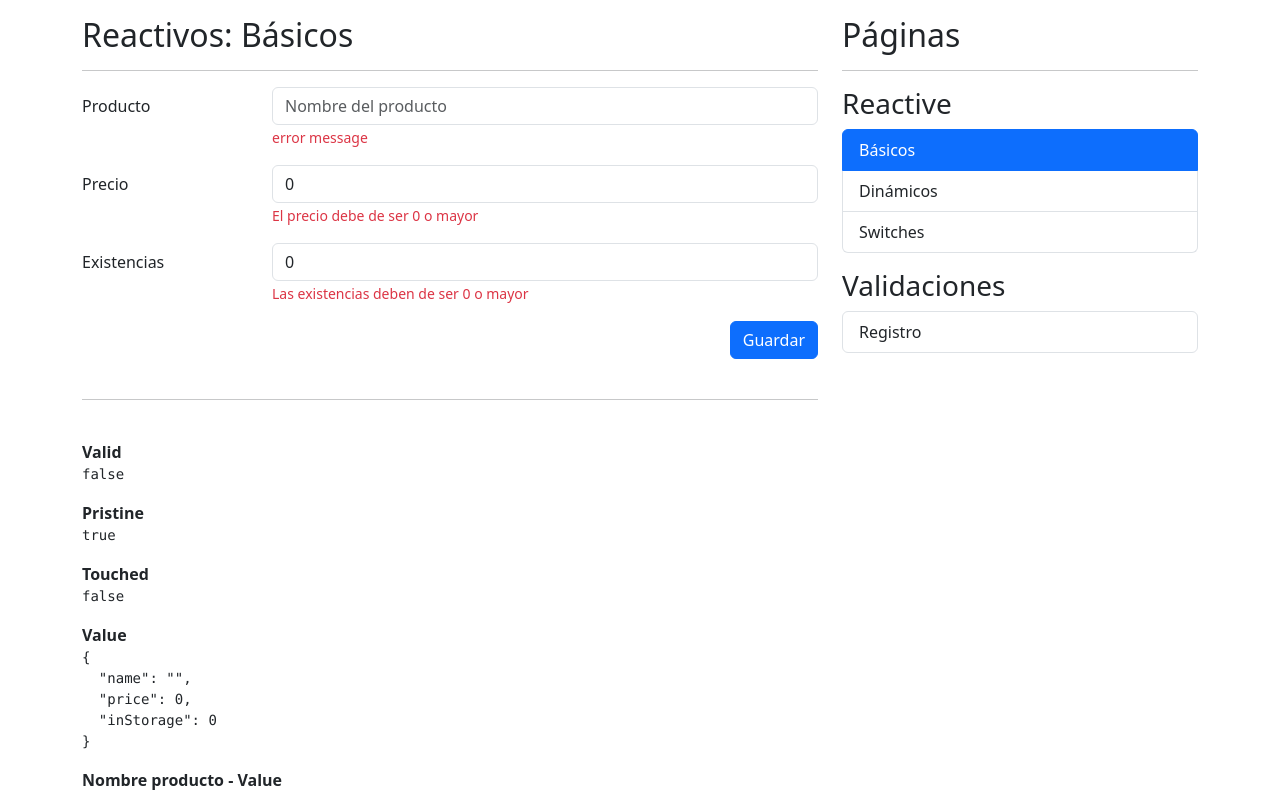
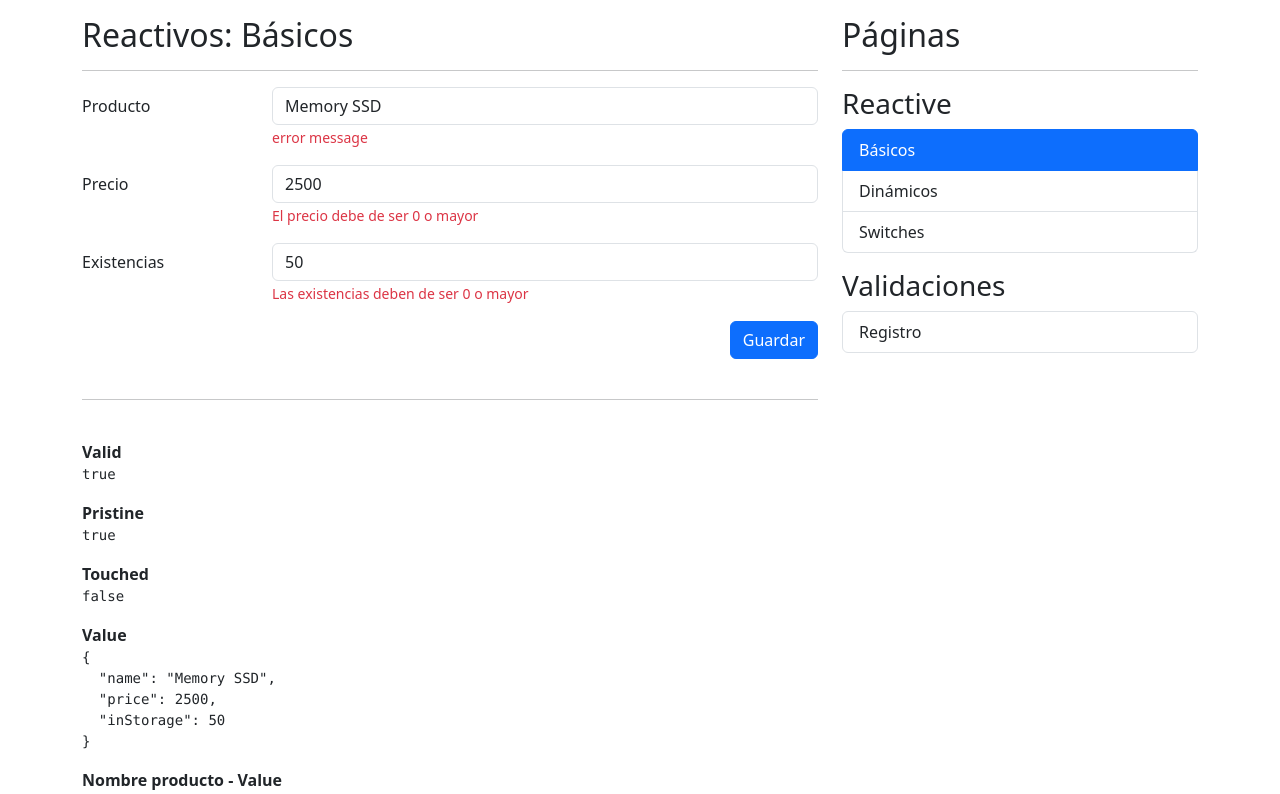
Before and after one commit to abelborit/angular-reactive-forms-app, an Angular app: page /#/reactive/basic in a window 1280 px wide. Shown: the top 794 px of the page. Built offline with nearby package versions, Linux system fonts and the light colour scheme.

Commit message:
[FEAT] reactive forms first steps - reset & nonNullable

```diff
--- a/src/app/reactive/pages/basic-page/basic-page.component.ts
+++ b/src/app/reactive/pages/basic-page/basic-page.component.ts
@@ -1,4 +1,4 @@
-import { Component } from '@angular/core';
+import { Component, OnInit } from '@angular/core';
 import {
   FormBuilder,
   FormControl,
@@ -6,11 +6,18 @@ import {
   Validators,
 } from '@angular/forms';
 
+/* este podría ser un producto que nos envía el backend y al cargar la primera vez este componente lo tendríamos que establecer en el formulario y por eso se hace uso del OnInit y ngOnInit */
+const fakeProduct = {
+  name: 'Memory SSD',
+  price: 2500,
+  inStorage: 50,
+};
+
 @Component({
   templateUrl: './basic-page.component.html',
   styles: [],
 })
-export class BasicPageComponent {
+export class BasicPageComponent implements OnInit {
   /* para trabjar con formularios reactivos se puede hacer con el FormGroup o con el servicio FormBuilder que una ventaja es que nos ayuda un poco al momento de crear un formulario pero al final de cuentas es lo mismo trajarlo con el FormGroup o con el FormBuilder y ya es cuestión de gustos y preferencias */
 
   /* una consideración a tener en cuenta es que cuando se trabajen con formularios reactivos es necesario que cada elemento de nuestro formulario (inputs, etc...) tienen que estar adentro de un elemento HTML padre, es decir, si se colocan dos inputs los cuales hacen referencia a las propiedades de mi formulario reactivo, entonces estos dos inputs tienen que estar adentro de un componente padre como un div, form, etc... pero debe tener un elemento HTML padre que los envuelva donde en este caso usaremos una etiqueta <form></form> */
@@ -31,8 +38,13 @@ export class BasicPageComponent {
 
   /* FORMA 2: inyectando el servicio FormBuilder que al final es una sintaxis un poco más cómoda porque a la larga lo que hace el FormBuilder es traducirlo a la forma del FormGroup() */
   constructor(private formBuilder: FormBuilder) {}
+  ngOnInit(): void {
+    /* otro uso bien común del reset() es que cuando nosotros tenemos una carga (por ejemplo, queremos entrar a una página web) y viene por el url y tenemos que leer esa url porque esos valores son valores que tenemos que establecer en el formulario, nosotros haremos eso mediante un OnInit y ngOnInit y técnicamente en el ngOnInit es donde vamos a inicializar nuestro formulario */
+    this.myForm.reset(fakeProduct);
+  }
+
   /* se podría obviar colocar el tipo FormGroup porque al final lo va a inferir pero es buena práctica tipar lo más que se pueda */
-  public myForm: FormGroup = this.formBuilder.group({
+  public myForm: FormGroup = this.formBuilder.nonNullable.group({
     // name: [valor por defecto, validaciones síncronas, validaciones asíncronas],
     // name: ['', [], []],
     name: ['', [Validators.required, Validators.minLength(3)]],
@@ -44,6 +56,16 @@ export class BasicPageComponent {
     /* ya están las validaciones arriba pero igual se puede mandar el formulario, ahora hay que comprobarlas y cuando se cumplan todas entonces recién se podría enviar el formulario */
     if (this.myForm.invalid) return; // si el formulario es inválido entonces que no haga nada
     console.log(this.myForm.value);
+
+    /* el reset hace dos funciones:
+      1. Regresa el formulario a su valor original
+      2. Si le mandamos un argumento entonces automáticamente establece los campos cuyos nombres coincidan con las propiedades de mi formulario. No es necesario colocar todas las propiedades porque el reset automáticamente lo hará por nosotros pero lo dejará como null */
+
+    /* valores por defecto pero será todo null. Si se coloca nonNullable en this.formBuilder.group() entonces volverá a sus valores iniciales que se le hayan definido */
+    // this.myForm.reset();
+
+    /* resetear el formulario colocando los valores que se le está pasando como argumento */
+    this.myForm.reset({ name: 'Laptop MK-II', price: 5000, inStorage: 50 });
   }
 }
 
```
